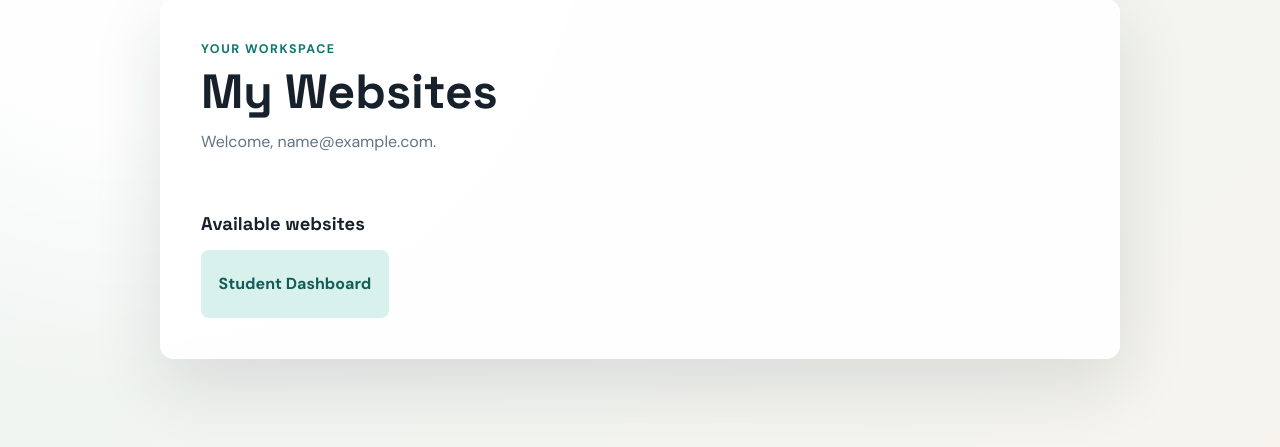
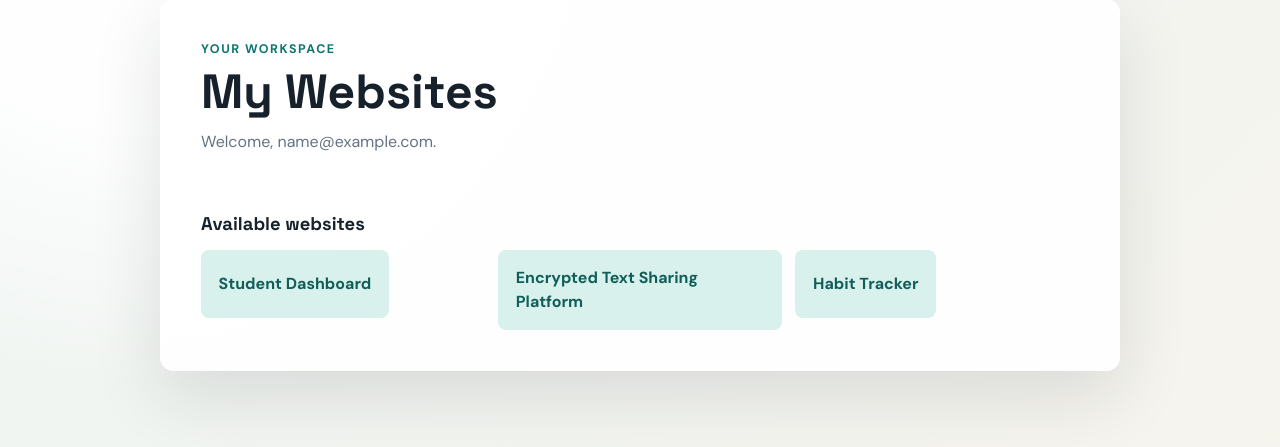
Before and after one commit to shinenyi123/auth_service, a Flask app: page /websites in a window 1280 px wide. Shown: the part 117-564 px from the top of the page. Run offline with Flask 3, Linux system fonts and the light colour scheme; the visitor is signed in with stand-in values (Sample User, id 1); data that the repository does not hold is empty; some libraries are stand-ins or nearby versions.

Commit message:
Add new website links to websites.html
Added two new website links to the available websites section.

```diff
--- a/templates/websites.html
+++ b/templates/websites.html
@@ -30,6 +30,9 @@
                 <h2 id="websites-heading">Available websites</h2>
                 <ul class="app-list">
                     <li><a class="app-link" href="https://student-dashboard-v2.onrender.com">Student Dashboard</a></li>
+                    <li><a class="app-link" href="https://encrypted-text-sharing-platform.onrender.com">Encrypted Text
+                            Sharing Platform</a></li>
+                    <li><a class="app-link" href="https://habit-tracker-6m6p.onrender.com">Habit Tracker</a></li>
                 </ul>
             </section>
         </section>
```
